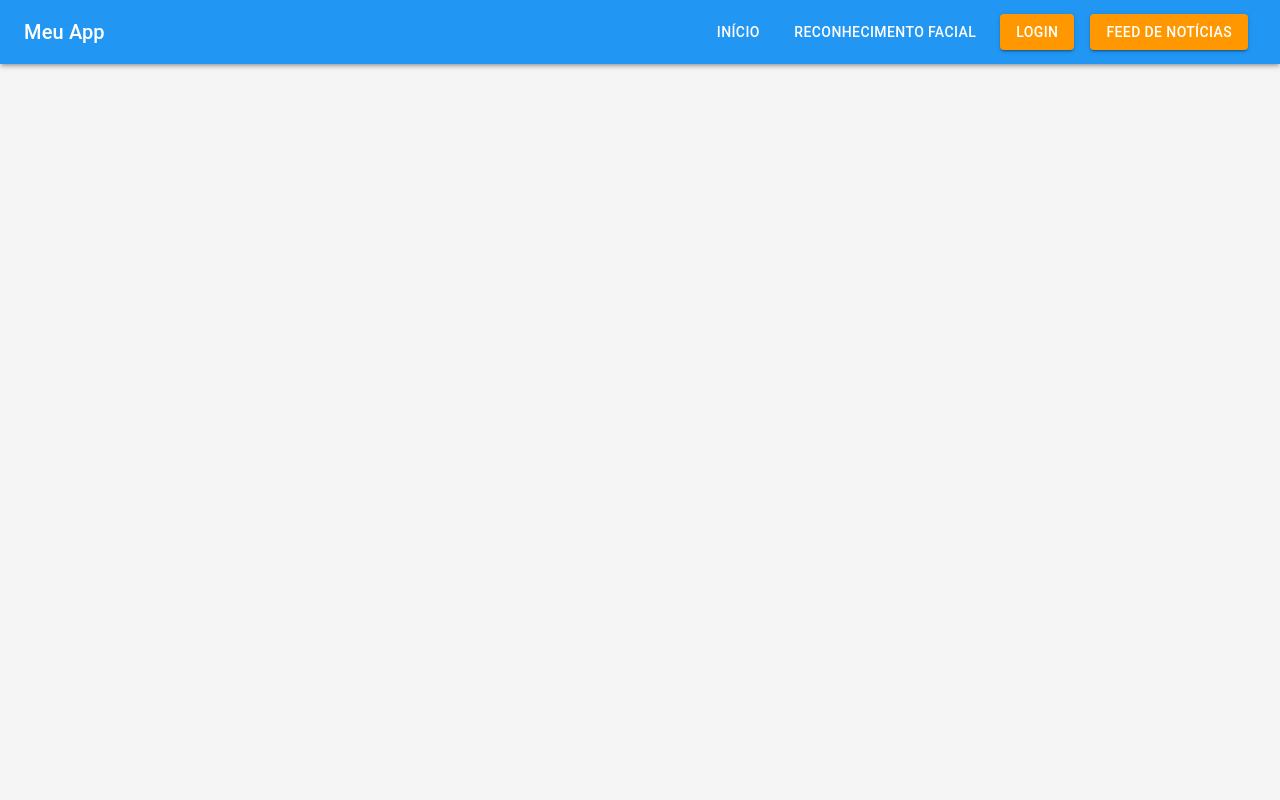
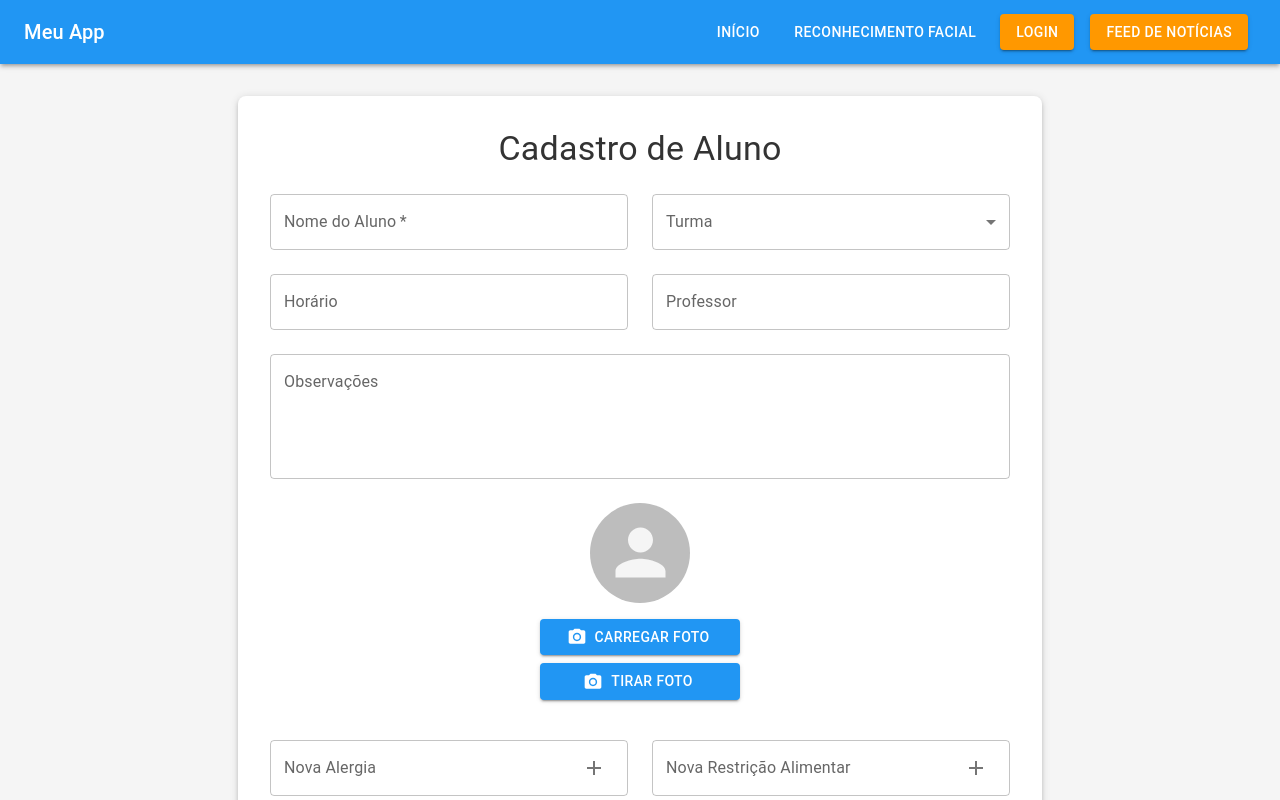
Before and after one commit to viniciusrad/creche-app-front, a React (Create React App) app: page /cadastro-aluno in a window 1280 px wide. Shown: the top 800 px of the page. Built offline with nearby package versions, Linux system fonts and the light colour scheme.

Commit message:
feat - inclusão do cadastro do aluno

```diff
--- a/src/App.js
+++ b/src/App.js
@@ -12,6 +12,7 @@ import ClasseDetalhes from './pages/ClasseDetalhes';
 import 'bootstrap/dist/css/bootstrap.min.css';
 import AcompanhamentoEntradaSaida from './pages/AcompanhamentoEntradaSaida';
 import AlunoPerfil from './pages/AlunoPerfil';
+import CadastroAluno from './pages/CadastroAluno';
 
 
 function App() {
@@ -29,6 +30,7 @@ function App() {
             <Route path="/classe-detalhes/" element={<ClasseDetalhes />} />
             <Route path="/acompanhamento-entrada-saida" element={<AcompanhamentoEntradaSaida />} />
             <Route path="/aluno-perfil/:id?" element={<AlunoPerfil />} />
+            <Route path="/cadastro-aluno" element={<CadastroAluno />} />
           </Routes>
         </Box>
       </Container>
--- /dev/null
+++ b/src/pages/CadastroAluno.js
@@ -0,0 +1,250 @@
+import React, { useState, useRef } from 'react';
+import {
+  Container,
+  Typography,
+  TextField,
+  Button,
+  Grid,
+  Paper,
+  Box,
+  FormControl,
+  InputLabel,
+  Select,
+  MenuItem,
+  Chip,
+  Avatar,
+  IconButton,
+} from '@mui/material';
+import { PhotoCamera, Add, Delete, CameraAlt } from '@mui/icons-material';
+import { useNavigate } from 'react-router-dom';
+
+const CadastroAluno = () => {
+  const navigate = useNavigate();
+  const [aluno, setAluno] = useState({
+    nome: '',
+    turma: '',
+    horario: '',
+    professor: '',
+    imagem: '',
+    observacoes: '',
+    alergias: [],
+    restricoesAlimentares: [],
+    presenca: 0,
+    alimentacao: 0,
+    banho: 0,
+    usoBanheiro: 0,
+  });
+  const [novaAlergia, setNovaAlergia] = useState('');
+  const [novaRestricao, setNovaRestricao] = useState('');
+  const fileInputRef = useRef(null);
+
+  const handleChange = (e) => {
+    const { name, value } = e.target;
+    setAluno({ ...aluno, [name]: value });
+  };
+
+  const handleImagemChange = (e) => {
+    const file = e.target.files[0];
+    if (file) {
+      const reader = new FileReader();
+      reader.onloadend = () => {
+        setAluno({ ...aluno, imagem: reader.result });
+      };
+      reader.readAsDataURL(file);
+    }
+  };
+
+  const adicionarAlergia = () => {
+    if (novaAlergia && !aluno.alergias.includes(novaAlergia)) {
+      setAluno({ ...aluno, alergias: [...aluno.alergias, novaAlergia] });
+      setNovaAlergia('');
+    }
+  };
+
+  const removerAlergia = (alergia) => {
+    setAluno({ ...aluno, alergias: aluno.alergias.filter(a => a !== alergia) });
+  };
+
+  const adicionarRestricao = () => {
+    if (novaRestricao && !aluno.restricoesAlimentares.includes(novaRestricao)) {
+      setAluno({ ...aluno, restricoesAlimentares: [...aluno.restricoesAlimentares, novaRestricao] });
+      setNovaRestricao('');
+    }
+  };
+
+  const removerRestricao = (restricao) => {
+    setAluno({ ...aluno, restricoesAlimentares: aluno.restricoesAlimentares.filter(r => r !== restricao) });
+  };
+
+  const handleSubmit = (e) => {
+    e.preventDefault();
+    // Aqui você adicionaria a lógica para salvar o aluno
+    console.log('Aluno cadastrado:', aluno);
+    // Navegar para o perfil do aluno após o cadastro
+    navigate(`/aluno-perfil/${aluno.id}`);
+  };
+
+  const handleCapturarFoto = () => {
+    fileInputRef.current.click();
+  };
+
+  return (
+    <Container maxWidth="md" sx={{ mt: 4, mb: 4 }}>
+      <Paper elevation={3} sx={{ p: 4, borderRadius: 2 }}>
+        <Typography variant="h4" component="h1" gutterBottom align="center">
+          Cadastro de Aluno
+        </Typography>
+        <Box component="form" onSubmit={handleSubmit} noValidate sx={{ mt: 3 }}>
+          <Grid container spacing={3}>
+            <Grid item xs={12} sm={6}>
+              <TextField
+                required
+                fullWidth
+                label="Nome do Aluno"
+                name="nome"
+                value={aluno.nome}
+                onChange={handleChange}
+              />
+            </Grid>
+            <Grid item xs={12} sm={6}>
+              <FormControl fullWidth>
+                <InputLabel>Turma</InputLabel>
+                <Select
+                  name="turma"
+                  value={aluno.turma}
+                  onChange={handleChange}
+                  label="Turma"
+                >
+                  <MenuItem value="Turma A">Turma A</MenuItem>
+                  <MenuItem value="Turma B">Turma B</MenuItem>
+                  <MenuItem value="Turma C">Turma C</MenuItem>
+                </Select>
+              </FormControl>
+            </Grid>
+            <Grid item xs={12} sm={6}>
+              <TextField
+                fullWidth
+                label="Horário"
+                name="horario"
+                value={aluno.horario}
+                onChange={handleChange}
+              />
+            </Grid>
+            <Grid item xs={12} sm={6}>
+              <TextField
+                fullWidth
+                label="Professor"
+                name="professor"
+                value={aluno.professor}
+                onChange={handleChange}
+              />
+            </Grid>
+            <Grid item xs={12}>
+              <TextField
+                fullWidth
+                multiline
+                rows={4}
+                label="Observações"
+                name="observacoes"
+                value={aluno.observacoes}
+                onChange={handleChange}
+              />
+            </Grid>
+            <Grid item xs={12}>
+              <Box display="flex" flexDirection="column" alignItems="center" mb={2}>
+                <Avatar
+                  src={aluno.imagem}
+                  sx={{ width: 100, height: 100, mb: 2 }}
+                />
+                <Box display="flex" flexDirection="column" width="100%" maxWidth="200px">
+                  <Button
+                    variant="contained"
+                    component="label"
+                    startIcon={<PhotoCamera />}
+                    sx={{ mb: 1 }}
+                  >
+                    Carregar Foto
+                    <input
+                      ref={fileInputRef}
+                      accept="image/*"
+                      type="file"
+                      hidden
+                      onChange={handleImagemChange}
+                    />
+                  </Button>
+                  <Button
+                    variant="contained"
+                    onClick={handleCapturarFoto}
+                    startIcon={<CameraAlt />}
+                  >
+                    Tirar Foto
+                  </Button>
+                </Box>
+              </Box>
+            </Grid>
+            <Grid item xs={12} sm={6}>
+              <TextField
+                fullWidth
+                label="Nova Alergia"
+                value={novaAlergia}
+                onChange={(e) => setNovaAlergia(e.target.value)}
+                InputProps={{
+                  endAdornment: (
+                    <IconButton onClick={adicionarAlergia}>
+                      <Add />
+                    </IconButton>
+                  ),
+                }}
+              />
+              <Box sx={{ mt: 2, display: 'flex', flexWrap: 'wrap', gap: 1 }}>
+                {aluno.alergias.map((alergia, index) => (
+                  <Chip
+                    key={index}
+                    label={alergia}
+                    onDelete={() => removerAlergia(alergia)}
+                    color="error"
+                  />
+                ))}
+              </Box>
+            </Grid>
+            <Grid item xs={12} sm={6}>
+              <TextField
+                fullWidth
+                label="Nova Restrição Alimentar"
+                value={novaRestricao}
+                onChange={(e) => setNovaRestricao(e.target.value)}
+                InputProps={{
+                  endAdornment: (
+                    <IconButton onClick={adicionarRestricao}>
+                      <Add />
+                    </IconButton>
+                  ),
+                }}
+              />
+              <Box sx={{ mt: 2, display: 'flex', flexWrap: 'wrap', gap: 1 }}>
+                {aluno.restricoesAlimentares.map((restricao, index) => (
+                  <Chip
+                    key={index}
+                    label={restricao}
+                    onDelete={() => removerRestricao(restricao)}
+                    color="warning"
+                  />
+                ))}
+              </Box>
+            </Grid>
+          </Grid>
+          <Button
+            type="submit"
+            fullWidth
+            variant="contained"
+            sx={{ mt: 3, mb: 2 }}
+          >
+            Cadastrar Aluno
+          </Button>
+        </Box>
+      </Paper>
+    </Container>
+  );
+};
+
+export default CadastroAluno;
--- a/src/pages/Home.js
+++ b/src/pages/Home.js
@@ -7,6 +7,7 @@ import FeedIcon from '@mui/icons-material/Feed';
 import GroupIcon from '@mui/icons-material/Group';
 import DirectionsBusIcon from '@mui/icons-material/DirectionsBus';
 import AlunoPerfilIcon from '@mui/icons-material/Person';
+import PersonAddIcon from '@mui/icons-material/PersonAdd';
 function Home() {
   const navigate = useNavigate();
 
@@ -17,6 +18,7 @@ function Home() {
     { icon: <GroupIcon fontSize="large" />, label: 'Turmas', path: '/classe-detalhes' },
     { icon: <DirectionsBusIcon fontSize="large" />, label: 'Acompanhamento de Entrada/Saída', path: '/acompanhamento-entrada-saida' },
     { icon: <FaceIcon fontSize="large" />, label: 'Perfil do Aluno', path: '/aluno-perfil' },
+    { icon: <PersonAddIcon fontSize="large" />, label: 'Cadastro de Aluno', path: '/cadastro-aluno' },
 
     { icon: null, label: 'Em breve', path: null },
     { icon: null, label: 'Em breve', path: null },
```
